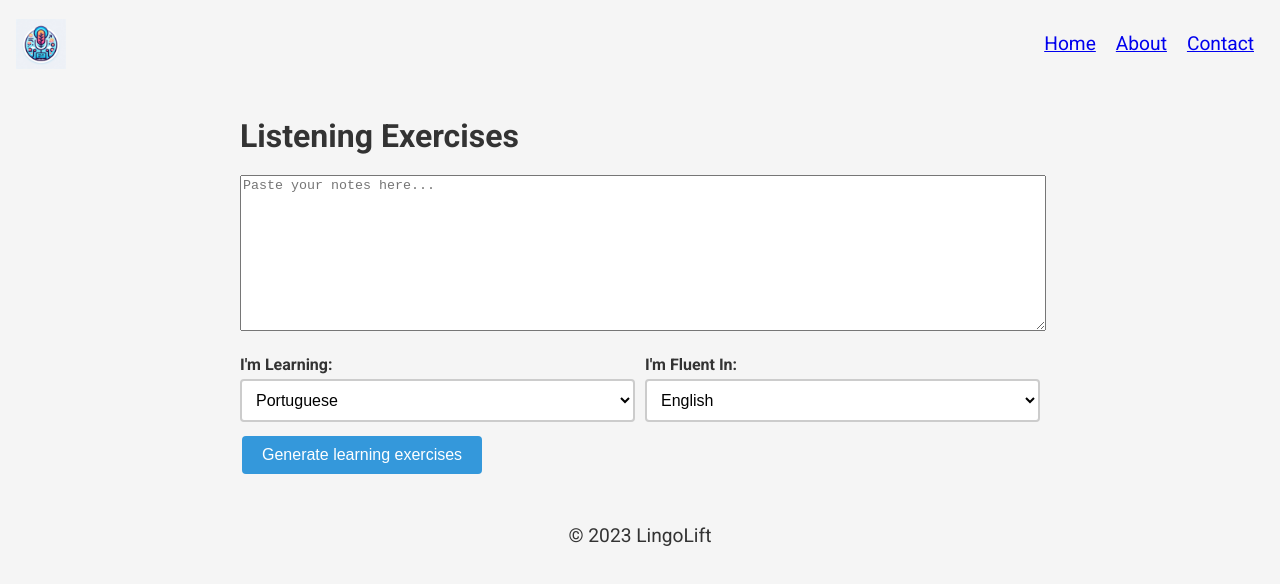
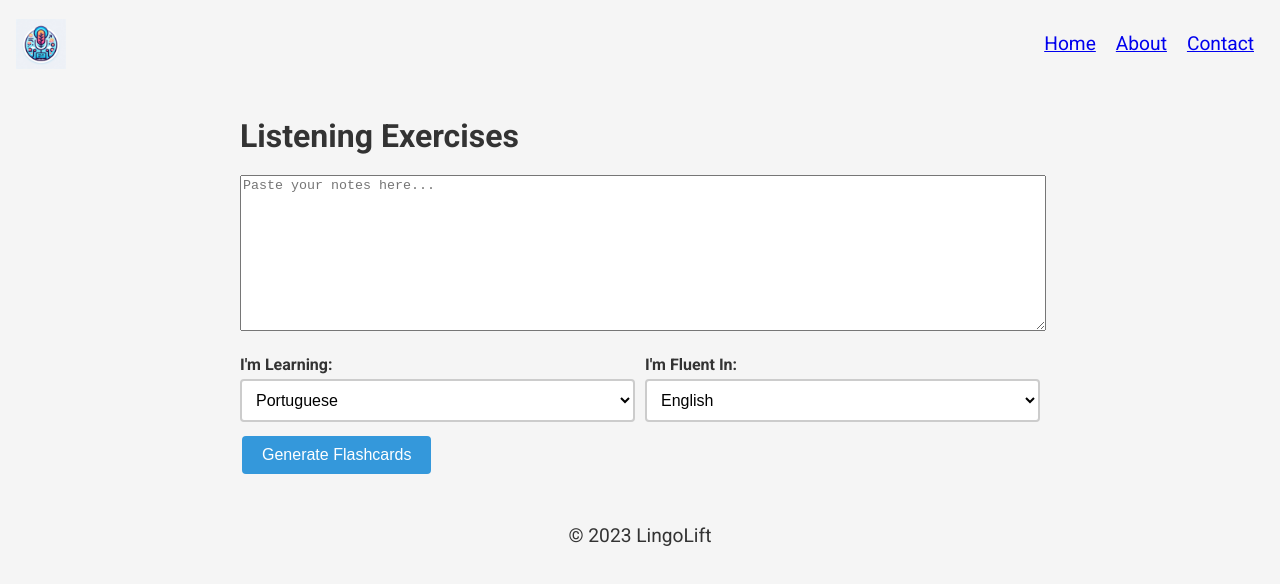
Before and after one commit to liangmicha/lingolift, a Vue app in the folder frontend/: page /listening in a window 1280 px wide. Shown: the top 584 px of the page. Built offline with nearby package versions, Linux system fonts and the light colour scheme.

Commit message:
Add code to ListeningPage

```diff
--- a/frontend/src/views/ListeningPage.vue
+++ b/frontend/src/views/ListeningPage.vue
@@ -20,8 +20,7 @@
         </select>
       </div>
     </div>
-
-    <button @click="generateExercises">Generate learning exercises</button>
+    <button @click="processInput">Generate Flashcards</button>
   </div>
 </template>
 
@@ -33,21 +32,25 @@ const userInput = ref('');
 const learningLanguage = ref('pt'); // Default learning language
 const primaryLanguage = ref('en'); // Default primary language
 
-const fetchAudio = async (phrase) => {
+// const fetchAudio = async (phrase) => {
+//   try {
+//     const response = await axios.get(`http://localhost:5000/get-audio/${phrase}`, { responseType: 'blob' });
+//     const url = URL.createObjectURL(new Blob([response.data]));
+//     const audio = new Audio(url);
+//     audio.play();
+//   } catch (error) {
+//     console.error("Error fetching audio:", error);
+//   }
+// };
+
+const processInput = async () => {
   try {
-    const response = await axios.get(`http://localhost:5000/get-audio/${phrase}`, { responseType: 'blob' });
-    const url = URL.createObjectURL(new Blob([response.data]));
-    const audio = new Audio(url);
-    audio.play();
+    const response = await axios.post('http://localhost:5000/api/process-notes', { notes: userInput.value });
+    // Handle the response, such as updating flashcards data
+    console.log(response);
   } catch (error) {
-    console.error("Error fetching audio:", error);
+    console.error('Error processing notes:', error);
   }
-};
-
-const generateExercises = async () => {
-  console.log('Exercises generation initiated');
-  // Call fetchAudio here, replace 'yourPhrase' with the actual phrase
-  await fetchAudio('yourPhrase');
 };
 
 </script>
```
